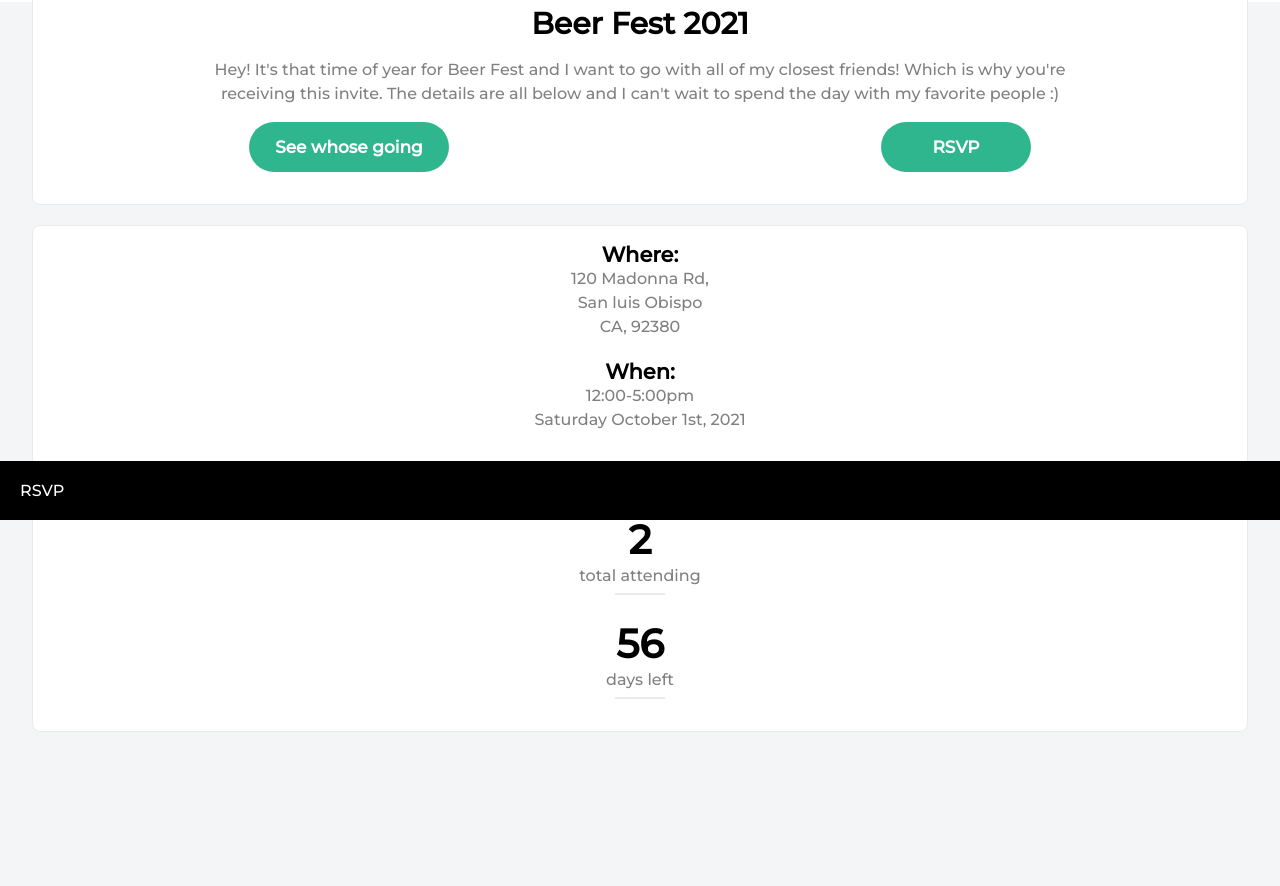
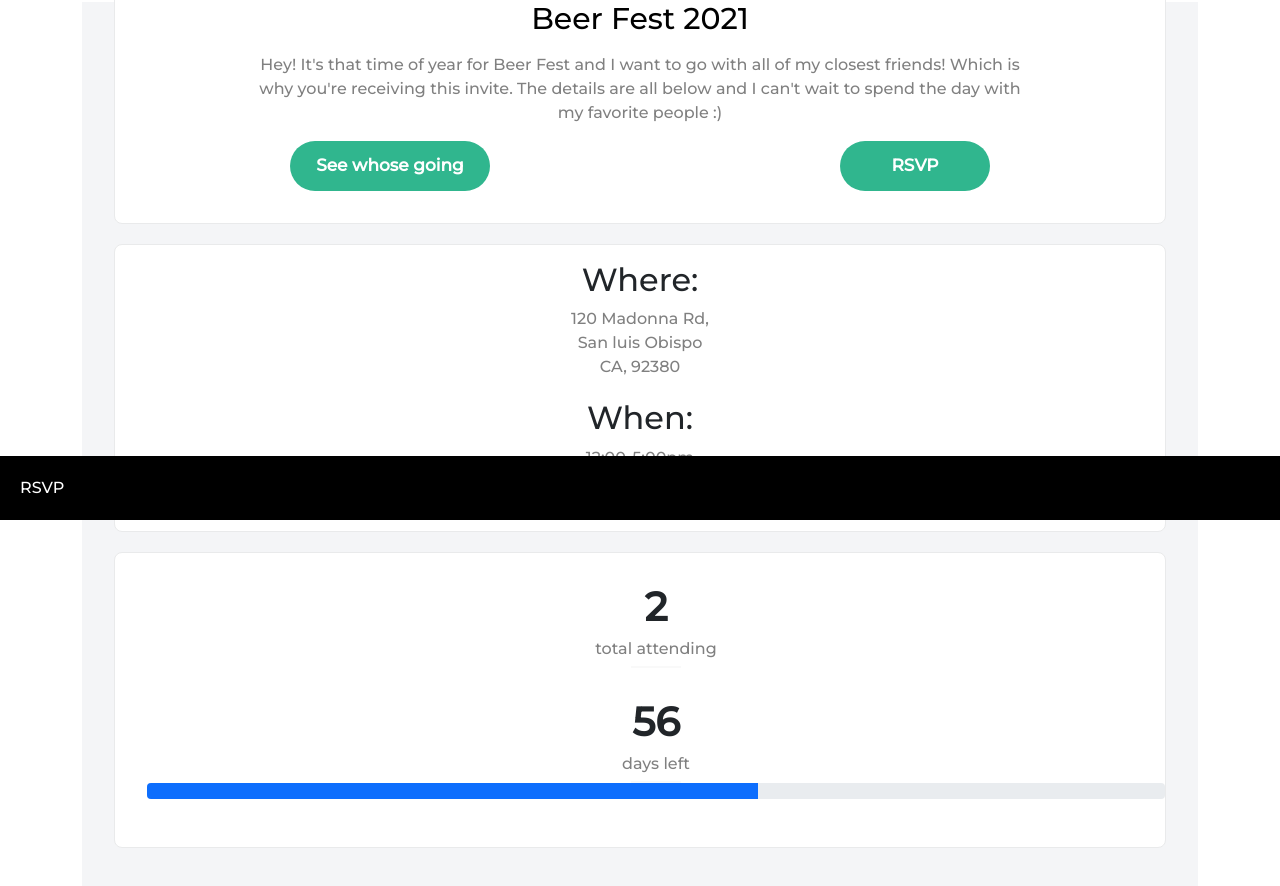
Before and after one commit to kristenwood123/RSVP-react-app, a React (Create React App) app: page / in a window 1280 px wide. Shown: the part 280-1166 px from the top of the page. Built offline with nearby package versions, Linux system fonts and the light colour scheme; grey boxes are pictures that could not be loaded.

Commit message:
added progress bar

```diff
--- a/src/components/Details.js
+++ b/src/components/Details.js
@@ -1,6 +1,8 @@
 import React from 'react'
 import { useGlobalContext } from '../context'
 import { GiBeerStein } from 'react-icons/gi'
+import { ProgressBar } from 'react-bootstrap'
+import 'bootstrap/dist/css/bootstrap.min.css';
 
 
 const Details = () => {
@@ -36,7 +38,9 @@ const Details = () => {
               <li className='details-nums'>56</li>
               <p>days left</p>
               <hr className='details-hr'/>
-
+              <div>
+                <ProgressBar now={60}/>
+              </div>
             </ul>
            </article>
         </div>
--- a/src/index.css
+++ b/src/index.css
@@ -4,6 +4,7 @@
   --font-family-montserrat: "Montserrat", sans-serif;
   --gray-text: gray;
   --gray-border: #e9eaeb;
+  --color-teal: rgb(48, 182, 142);
 }
 
 * {
@@ -116,7 +117,7 @@ ul {
 .list-btn {
   padding: 10px;
   margin-top: 1rem;
-  background-color: rgb(48, 182, 142);
+  background-color: var(--color-teal);
   color: white;
   border: none;
   width: 150px;
```
